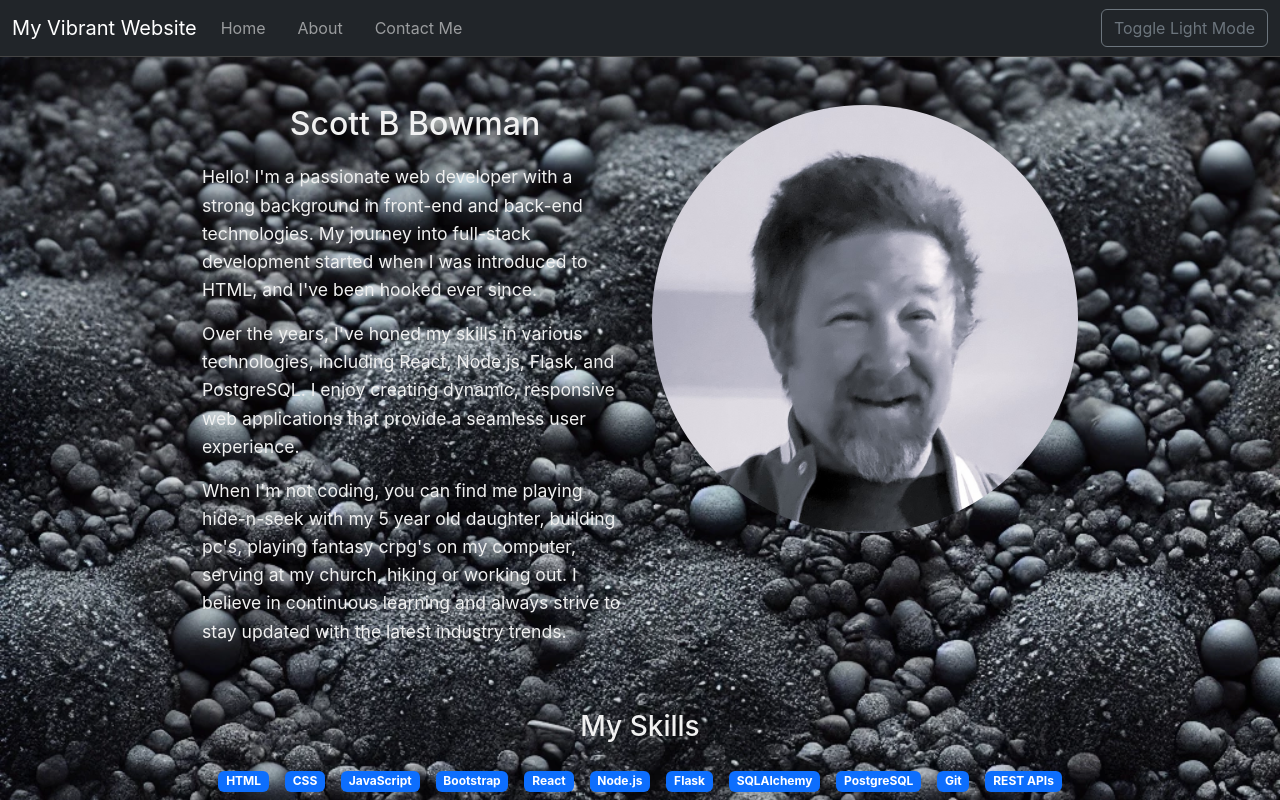
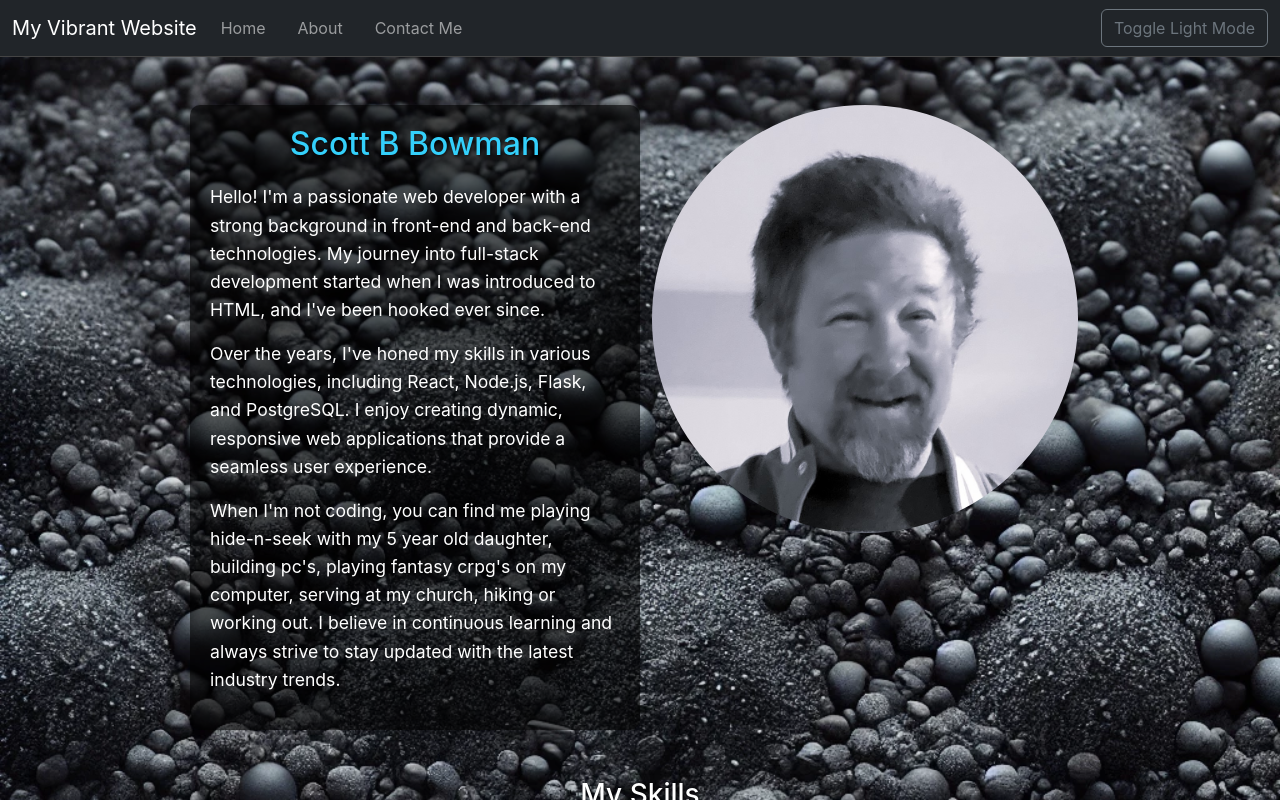
Before and after one commit to Arcarius41/my-vibrant-website, a React (Create React App) app: page /about in a window 1280 px wide. Shown: the top 800 px of the page. Built offline with nearby package versions, Linux system fonts and the light colour scheme.

Commit message:
improved readability

```diff
--- a/src/About.css
+++ b/src/About.css
@@ -18,3 +18,30 @@
     height: 150px;
     object-fit: cover;
   }
+  /* Add a background overlay for text sections */
+.text-overlay {
+  background-color: rgba(0, 0, 0, 0.6); /* Dark semi-transparent background */
+  padding: 20px;
+  border-radius: 10px;
+  color: #fff; /* Light text for contrast */
+  box-shadow: 0 4px 6px rgba(0, 0, 0, 0.1);
+}
+
+/* Make headings pop */
+h2 {  color: #34d0fb; /* Bright accent color */
+  text-shadow: 1px 1px 3px rgba(0, 0, 0, 0.7); /* Subtle shadow */}
+h3 {
+  color: #ffffff;
+  text-shadow: 1px 1px 3px rgba(0, 0, 0, 0.7); /* Subtle shadow */
+}
+
+/* Add a glow effect to skills badges */
+.badge {
+  box-shadow: 0 2px 4px rgba(0, 0, 0, 0.3);
+  transition: transform 0.2s, box-shadow 0.2s;
+}
+
+.badge:hover {
+  transform: scale(1.1);
+  box-shadow: 0 4px 8px rgba(0, 0, 0, 0.5);
+}
--- a/src/About.js
+++ b/src/About.js
@@ -7,7 +7,7 @@ function About() {
   return (
     <div className="container py-5">
       <div className="row">
-        <div className="col-md-6">
+        <div className="col-md-6 text-overlay">
           <h2 className="text-center">Scott B Bowman</h2>
           <p>
             Hello! I'm a passionate web developer with a strong background in
--- a/src/Contact.css
+++ b/src/Contact.css
@@ -28,3 +28,9 @@
   margin-top: 20px;
   font-weight: bold;
 }
+h2 {  color: #34d0fb; /* Bright accent color */
+  text-shadow: 1px 1px 3px rgba(0, 0, 0, 0.7); /* Subtle shadow */}
+.label.form-label{
+  font-weight: bold;
+  text-shadow: 1px 1px 3px rgba(0, 0, 0, 0.7); /* Subtle shadow */
+}
--- a/src/Contact.js
+++ b/src/Contact.js
@@ -43,7 +43,7 @@ const Contact = () => {
   return (
     <div className="contact-section">
       <div className="container">
-        <h2 className="text-center">Contact Me</h2>
+        <h2 className="text-center text- ">Contact Me</h2>
         <form onSubmit={handleSubmit}>
           <div className="mb-3">
             <label htmlFor="name" className="form-label">Name</label>
--- a/src/Footer.js
+++ b/src/Footer.js
@@ -56,7 +56,7 @@ function Footer() {
         </div>
       </div>
       <div className="text-center p-3 bg-dark text-white">
-        © 2024 Scott B Bowman
+        © 2025 Scott B Bowman
       </div>
     </footer>
   );
```
Also changed, not shown: src/Navbar.css (added, +17 -0 lines).
